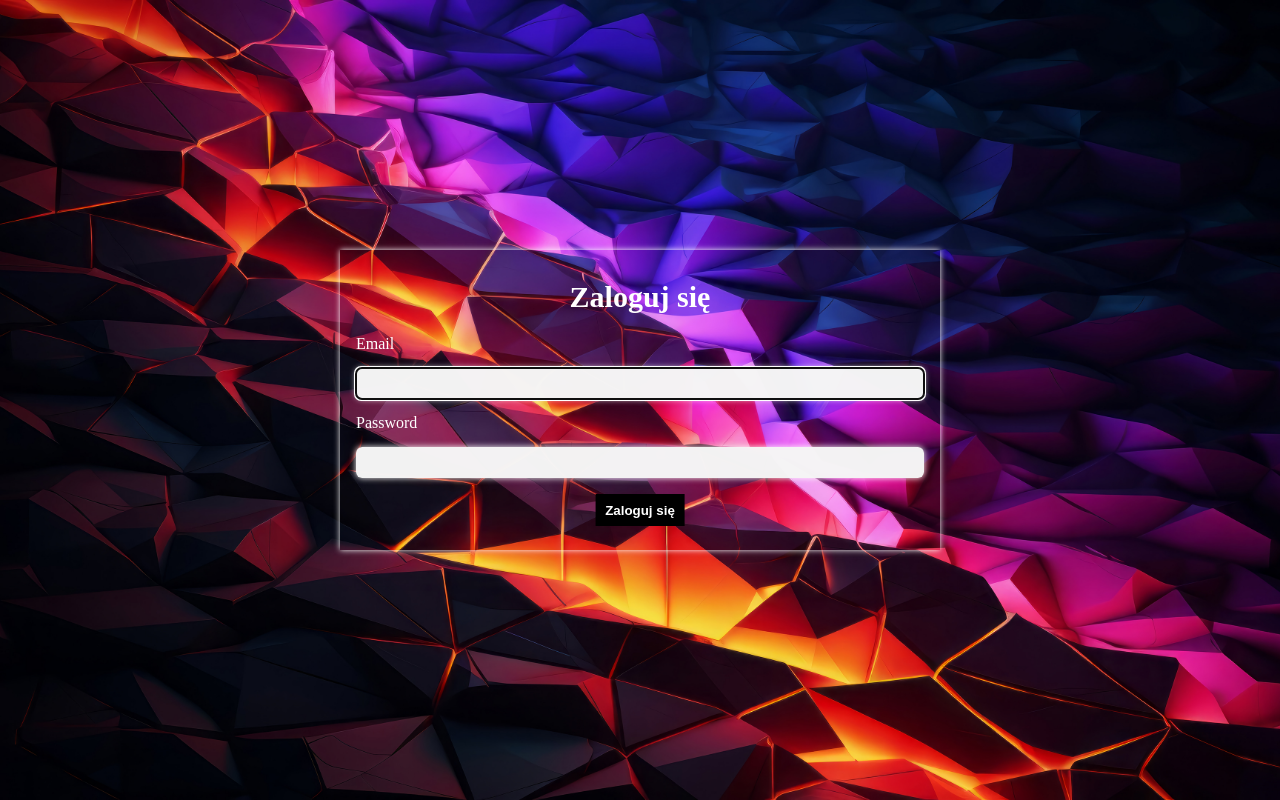
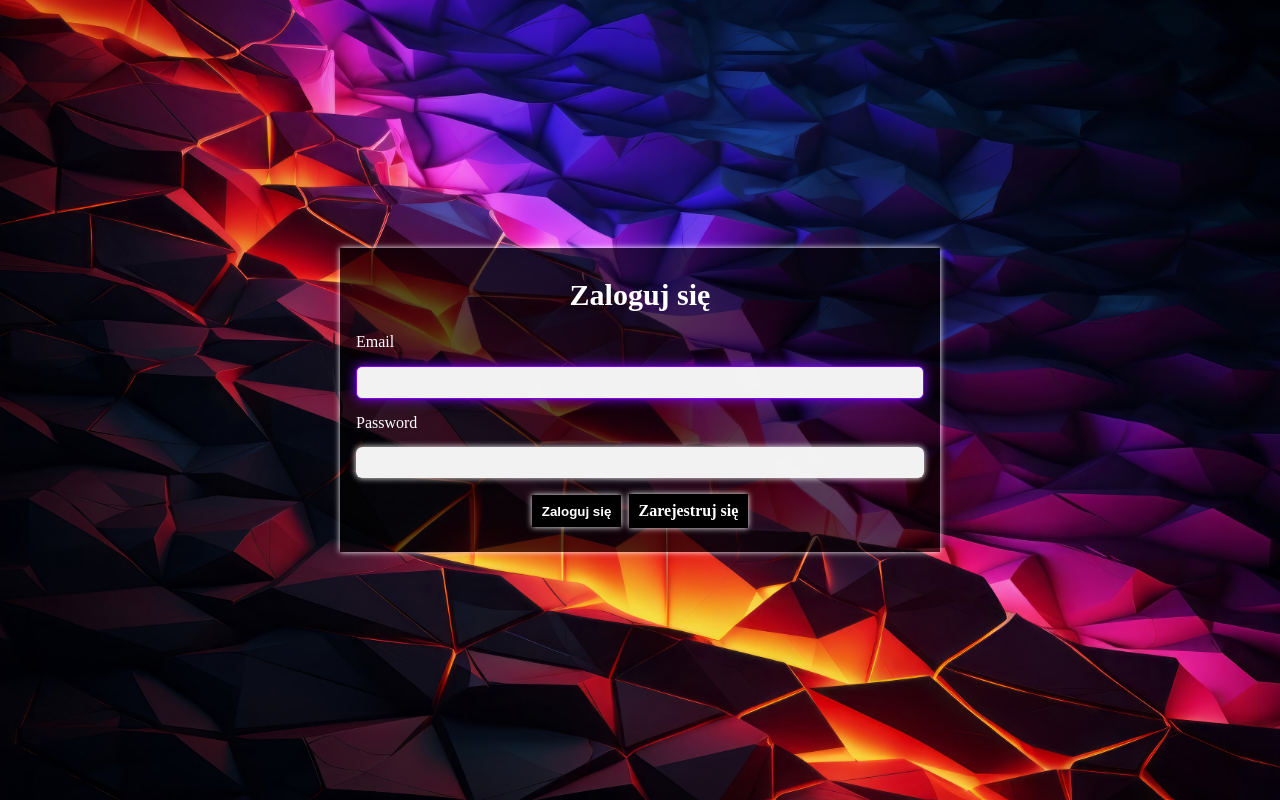
Before and after one commit to Ceglaa02/aboutme, a Symfony app: template templates/security/login.html.twig in a window 1280 px wide. Run offline with Twig, Linux system fonts and the light colour scheme; the template is opened without the code that fills it, so the values that code supplies are empty; some libraries are stand-ins or nearby versions.

Commit message:
update login and register view

```diff
--- a/assets/styles/scss/app.scss
+++ b/assets/styles/scss/app.scss
@@ -27,3 +27,17 @@ body{
 .logo{
   width: 40px;
 }
+
+.white-shadow{
+    box-shadow: 0 0 6px white;
+}
+
+.alert-danger{
+    color: var(--danger-color);
+    text-shadow: 0 0 6px var(--danger-color);
+}
+
+.alert-info{
+    color: var(--primary-color);
+    text-shadow: 0 0 6px var(--primary-color);
+}
--- a/assets/styles/scss/components/_buttons.scss
+++ b/assets/styles/scss/components/_buttons.scss
@@ -35,3 +35,11 @@
 
     border: none;
 }
+
+.btn-groups{
+    display: flex;
+    justify-content: center;
+    align-items: center;
+
+    width: 100%;
+}
--- a/assets/styles/scss/components/_colors.scss
+++ b/assets/styles/scss/components/_colors.scss
@@ -12,6 +12,8 @@ html{
 
     --shadow-color: black;
 
+    --danger-color: crimson;
+
     &[mode=dark]{
         --primary-background-color: rgb(11 11 11);
         --secondary-bacground-color: black;
--- a/assets/styles/scss/components/_form.scss
+++ b/assets/styles/scss/components/_form.scss
@@ -5,4 +5,18 @@
 
     border: none;
     border-radius: 6px;
+
+    box-shadow: 0 0 6px white;
+    transition: box-shadow .3s linear, border .3s linear;
+
+    &.invalid{
+        box-shadow: 0 0 12px var(--danger-color);
+        border: 1px solid var(--danger-color);
+    }
 }
+
+.form-control:focus{
+    outline: none;
+    box-shadow: 0 0 12px var(--primary-color);
+    border: 1px solid var(--primary-color);
+}
--- a/assets/styles/scss/login.scss
+++ b/assets/styles/scss/login.scss
@@ -1,4 +1,6 @@
 .login-form {
+    position: relative;
+
     display: flex;
     justify-content: center;
     align-items: center;
@@ -12,12 +14,27 @@
 
     box-shadow: 0 0 6px white;
 
+    >*{
+        z-index: 2;
+    }
+
     @media (min-width: 576px) {
         max-width: 500px;
     }
     @media (min-width: 768px) {
         max-width: 600px;
     }
+}
+
+.login-form::after{
+    content: '';
+    position: absolute;
+    display: flex;
+    width: 100%;
+    height: 100%;
+
+    background-color: black;
+    opacity: .65;
 }
 
 body {
@@ -60,11 +77,6 @@ body {
     align-items: start;
     flex-direction: column;
 
-    button[type=submit]{
-        margin-left: 50%;
-        transform: translateX(-50%);
-    }
-
     label{
         font-size: 16px;
     }
--- a/public/styles/login.min.css
+++ b/public/styles/login.min.css
@@ -1 +1 @@
-.login-form{display:flex;justify-content:center;align-items:center;flex-direction:column;max-width:250px;width:100%;padding:1rem;margin:0 1rem;box-shadow:0 0 6px #fff}@media (min-width:576px){.login-form{max-width:500px}}@media (min-width:768px){.login-form{max-width:600px}}body{background-image:url("/images/background.jpg");background-size:cover;background-position:center;background-repeat:no-repeat;min-height:100vh}.h1{font-size:30px;color:#fff;font-weight:bolder}.form-container,.header-container{display:flex;justify-content:center;align-items:center;width:100%;background-color:inherit}.form-container label,.header-container label{color:#fff}.form-container input,.header-container input{display:flex;width:100%}.form-container{display:flex;justify-content:center;align-items:start;flex-direction:column}.form-container button[type=submit]{margin-left:50%;transform:translateX(-50%)}.form-container label{font-size:16px}.form-control{box-shadow:0 0 6px #fff}
+.login-form{position:relative;display:flex;justify-content:center;align-items:center;flex-direction:column;max-width:250px;width:100%;padding:1rem;margin:0 1rem;box-shadow:0 0 6px #fff}.login-form>*{z-index:2}@media (min-width:576px){.login-form{max-width:500px}}@media (min-width:768px){.login-form{max-width:600px}}.login-form::after{content:"";position:absolute;display:flex;width:100%;height:100%;background-color:#000;opacity:.65}body{background-image:url("/images/background.jpg");background-size:cover;background-position:center;background-repeat:no-repeat;min-height:100vh}.h1{font-size:30px;color:#fff;font-weight:bolder}.form-container,.header-container{display:flex;justify-content:center;align-items:center;width:100%;background-color:inherit}.form-container label,.header-container label{color:#fff}.form-container input,.header-container input{display:flex;width:100%}.form-container{display:flex;justify-content:center;align-items:start;flex-direction:column}.form-container label{font-size:16px}.form-control{box-shadow:0 0 6px #fff}
--- a/src/Controller/SecurityController.php
+++ b/src/Controller/SecurityController.php
@@ -17,11 +17,11 @@ class SecurityController extends AbstractController
     #[Route(path: '/login', name: 'app_login')]
     public function login(AuthenticationUtils $authenticationUtils): Response
     {
-        $error = $authenticationUtils->getLastAuthenticationError();
         $lastUsername = $authenticationUtils->getLastUsername();
 
         return $this->render('security/login.html.twig', [
-            'error' => $error,
+            'error' =>
+                !empty($authenticationUtils->getLastAuthenticationError()) ? 'Niepoprawny email lub hasło' : '',
             'last_username' => $lastUsername,
         ]);
     }
@@ -47,7 +47,7 @@ class SecurityController extends AbstractController
         $userIsRegistered = $userProvider->register($request, $passwordHasher, $entityManager);
 
         if ($userIsRegistered === false) {
-            $this->addFlash('error', 'Passwords do not match.');
+            $this->addFlash('error', 'Hasła nie są takie same.');
             return $this->redirectToRoute('app_register');
         } else{
             return $this->redirectToRoute('app_login');
--- a/templates/security/login.html.twig
+++ b/templates/security/login.html.twig
@@ -5,31 +5,40 @@
     <link rel="stylesheet" href="{{ asset('styles/login.min.css') }}">
 </head>
 <body>
-{% if error %}
-    <section name="alert" class="alert alert-danger">{{ error.messageKey|trans(error.messageData, 'security') }}</section>
-{% endif %}
-{% if app.user %}
-    <section name="user-info" class="">
-        Jesteś zalogowany jako {{ app.user.userIdentifier }}, <a href="{{ path('app_logout') }}">Wyloguj się</a>
-    </section>
-{% endif %}
-
 <section class="login-form">
     <section name="header-container" class="header-container my-2">
         <h1 class="h1">Zaloguj się</h1>
     </section>
+    {% if error %}
+        <section name="alert" class="alert-danger">
+            <span class="h2">{{ error}} <i class="bi bi-exclamation-triangle"></i></span>
+        </section>
+    {% endif %}
+    {% if app.user %}
+        <section name="user-info" class="alert-info">
+            <span>Jesteś zalogowany jako {{ app.user.userIdentifier }}</span>
+        </section>
+    {% endif %}
     <form method="post" name="login-form" class="form-container">
         <label class="my-1" for="username">Email</label>
-        <input class="my-1 form-control" type="email" value="{{ last_username }}" name="_username" id="username"
+        <input class="my-1 form-control {% if error != '' %} invalid {% endif %}" type="email" value="{{ last_username }}" name="_username" id="username"
                autocomplete="email" required autofocus>
         <label class="my-1" for="password">Password</label>
-        <input type="password" name="_password" id="password" class="my-1 form-control" autocomplete="current-password" required>
+        <input type="password" name="_password" id="password"
+               class="my-1 form-control {% if error != '' %} invalid {% endif %}"
+               {% if app.user %} value="{{ app.user.userIdentifier }}"{% endif %}
+               autocomplete="current-password" required>
         <input type="hidden" name="_csrf_token"
                value="{{ csrf_token('authenticate') }}"
         >
-        <button class="btn my-1" type="submit">
-            Zaloguj się
-        </button>
+        <section name="btn-groups" class="btn-groups">
+            <button class="btn my-1 white-shadow mr-1" type="submit">
+                Zaloguj się
+            </button>
+            <a class="btn my-1 white-shadow" href="/register">
+                Zarejestruj się
+            </a>
+        </section>
     </form>
 </section>
 </body>
```
Also changed, not shown: assets/styles/css/app.css (+34 -0 lines), assets/styles/css/login.css (+14 -4 lines), templates/security/register.html.twig (+40 -21 lines), public/styles/app.min.css, 2 other files.
